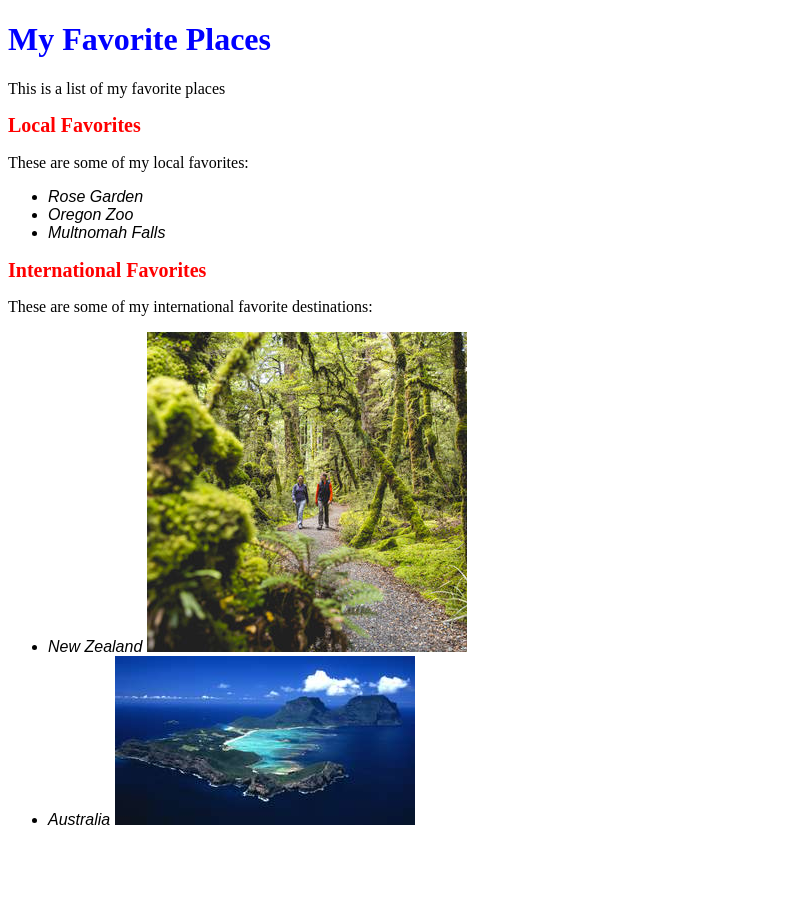
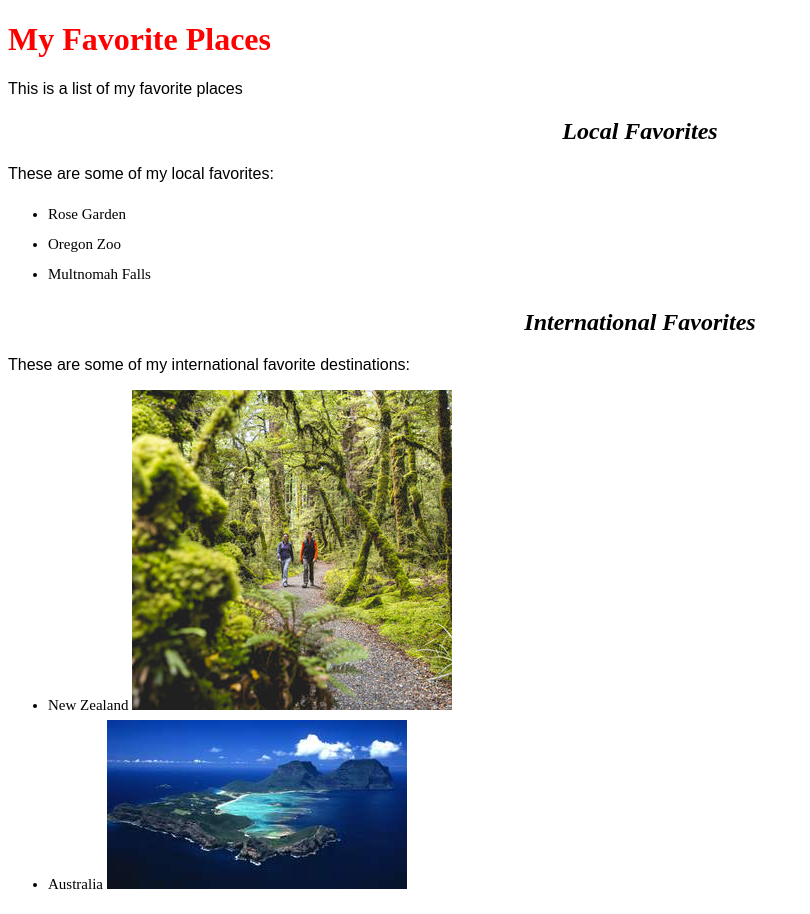
Before and after one commit to syed-qasim/my-first-webpage, a plain HTML site: page favorite-places.html in a window 1280 px wide. Shown: the whole page, without its empty margins (0-810 px from the left). Before the commit the page ends 845 px from the top, so only its background shows below. Drawn offline with Linux system fonts and the light colour scheme.

Commit message:
Single CSS for all pages. removed duplicate

```diff
--- a/css/styles2.css
+++ /dev/null
@@ -1,16 +0,0 @@
-h1 {
-  color: blue;
-}
-
-h2 {
-  color: red;
-  text-align: left;
-  font-style: normal;
-  font-size: 20px;
-  font-weight: bold;
-}
-
-ul {
-  font-family: sans-serif;
-  font-style: italic;
-}
--- a/favorite-places.html
+++ b/favorite-places.html
@@ -1,7 +1,7 @@
 <!DOCTYPE html>
 <html>
   <header>
-    <link href="css/styles2.css" rel="stylesheet" type="text/css">
+    <link href="css/styles.css" rel="stylesheet" type="text/css">
     <title>My Favorite Places</title>
   </header>
   <body>
```
